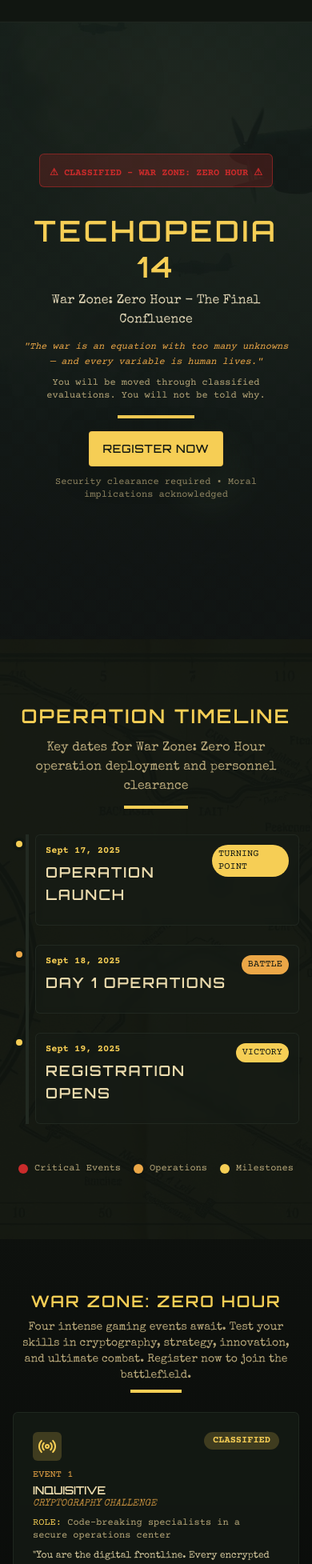
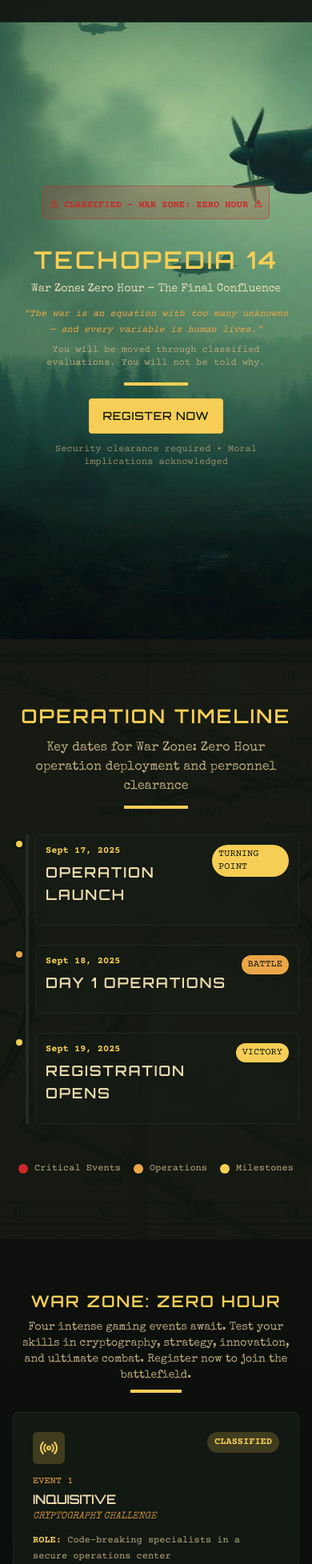
Before and after one commit to IEEE-TECH/UPDATED--WEEBSITE, a React (Vite) app: page / in a window 390 px wide. Shown: the part 45-2000 px from the top of the page at 80% size. Built offline with nearby package versions, Linux system fonts and the light colour scheme.

Commit message:
Optimize mobile performance: reduce animations, add touch-manipulation, disable heavy effects on mobile, improve scrolling

```diff
--- a/src/components/GamesHub.tsx
+++ b/src/components/GamesHub.tsx
@@ -135,50 +135,50 @@ const GamesHub = () => {
           <div className="w-16 sm:w-20 md:w-24 h-1 bg-classified-gold mx-auto mt-2 sm:mt-3" />
         </div>
 
-        {/* Events Grid */}
-        <div className="grid grid-cols-1 sm:grid-cols-2 lg:grid-cols-4 gap-3 sm:gap-4 md:gap-6">
+        {/* Events Grid - Optimized for Mobile */}
+        <div className="grid grid-cols-1 sm:grid-cols-2 lg:grid-cols-4 gap-4 sm:gap-6 md:gap-8">
           {trinityEvents.map((event, index) => (
             <Card
               key={index}
-              className="group hover:shadow-golden transition-all duration-500 hover:scale-105 bg-card/70 backdrop-blur-sm border-border/50 overflow-hidden h-full"
+              className="group hover:shadow-golden transition-all duration-300 hover:scale-[1.02] bg-card/70 backdrop-blur-none sm:backdrop-blur-sm border-border/50 overflow-hidden h-full will-change-transform touch-manipulation"
             >
-              <CardHeader className="relative pb-2 sm:pb-3">
-                <div className="flex items-start justify-between mb-1 sm:mb-2">
-                  <div className={`p-1.5 sm:p-2 rounded-lg bg-classified-gold/20 text-classified-gold group-hover:scale-110 transition-all`}>
+              <CardHeader className="relative pb-3 sm:pb-4">
+                <div className="flex items-start justify-between mb-2 sm:mb-3">
+                  <div className={`p-2 sm:p-2.5 rounded-lg bg-classified-gold/20 text-classified-gold group-hover:scale-110 transition-transform duration-300`}>
                     {event.icon}
                   </div>
-                  <Badge variant="secondary" className={`font-mono-classified text-xs ${getDifficultyColor(event.difficulty)}`}>
+                  <Badge variant="secondary" className={`font-mono-classified text-xs px-2 py-1 ${getDifficultyColor(event.difficulty)}`}>
                     {event.difficulty}
                   </Badge>
                 </div>
 
-                <div className="mb-1 sm:mb-2">
-                  <div className="text-xs font-mono-classified text-warning-amber mb-0.5 sm:mb-1">
+                <div className="mb-2 sm:mb-3">
+                  <div className="text-xs font-mono-classified text-warning-amber mb-1 sm:mb-2">
                     EVENT {event.eventNumber}
                   </div>
-                  <CardTitle className="font-classified text-sm sm:text-base text-foreground group-hover:text-classified-gold transition-colors leading-tight">
+                  <CardTitle className="font-classified text-base sm:text-lg text-foreground group-hover:text-classified-gold transition-colors duration-300 leading-tight">
                     {event.title}
                   </CardTitle>
-                  <div className="text-xs sm:text-sm font-intel text-warning-amber/80 italic">
+                  <div className="text-xs sm:text-sm font-intel text-warning-amber/80 italic mt-1">
                     {event.subtitle}
                   </div>
                 </div>
               </CardHeader>
 
-              <CardContent className="space-y-2 sm:space-y-3 pt-0">
+              <CardContent className="space-y-3 sm:space-y-4 pt-0">
                 {/* Role */}
-                <div className="text-xs font-mono-classified text-muted-foreground">
-                  <span className="text-classified-gold">ROLE:</span> {event.role}
+                <div className="text-xs font-mono-classified text-muted-foreground leading-relaxed">
+                  <span className="text-classified-gold font-semibold">ROLE:</span> {event.role}
                 </div>
 
-                {/* Briefing */}
-                <div className="text-xs font-intel text-foreground/90 leading-relaxed">
+                {/* Briefing - Truncated on mobile */}
+                <div className="text-xs sm:text-sm font-intel text-foreground/90 leading-relaxed line-clamp-3">
                   "{event.briefing}"
                 </div>
 
                 {/* Status */}
-                <div className="flex items-center justify-between pt-1 sm:pt-2">
-                  <span className={`text-xs font-mono-classified ${
+                <div className="flex items-center justify-between pt-2">
+                  <span className={`text-xs font-mono-classified font-semibold ${
                     event.status === "AVAILABLE" ? "text-classified-gold" :
                     event.status === "LOCKED" ? "text-alert-red" : "text-warning-amber"
                   }`}>
@@ -186,9 +186,9 @@ const GamesHub = () => {
                   </span>
                 </div>
 
-                {/* Action Button */}
+                {/* Action Button - Optimized for touch */}
                 <Button
-                  className="w-full text-xs group-hover:bg-classified-gold group-hover:text-background transition-all cursor-pointer"
+                  className="w-full text-xs sm:text-sm group-hover:bg-classified-gold group-hover:text-background transition-all duration-300 cursor-pointer touch-manipulation"
                   variant="outline"
                   size="sm"
                   disabled={event.status === "LOCKED"}
--- a/src/components/HeroSection.tsx
+++ b/src/components/HeroSection.tsx
@@ -258,25 +258,25 @@ const Navbar = ({ onOpenRegistration }: { onOpenRegistration?: () => void }) =>
         </div>
       </nav>
 
-      {/* Brochure Modal */}
+      {/* Brochure Modal - Mobile Optimized */}
       {showBrochure && (
         <Dialog open={showBrochure} onOpenChange={handleBrochureClose}>
-          <DialogContent className="max-w-2xl bg-gradient-to-b from-shadow-dark to-black border-border/50">
-            <DialogHeader>
-              <DialogTitle className="text-center font-classified text-classified-gold text-2xl flex items-center justify-center gap-2">
-                <AlertTriangle className="h-6 w-6 text-alert-red" />
-                CLASSIFIED BROCHURE
+          <DialogContent className="max-w-[95vw] sm:max-w-2xl max-h-[90vh] overflow-y-auto bg-gradient-to-b from-shadow-dark to-black border-border/50">
+            <DialogHeader className="sticky top-0 bg-gradient-to-b from-shadow-dark to-black pb-4">
+              <DialogTitle className="text-center font-classified text-classified-gold text-xl sm:text-2xl flex items-center justify-center gap-2">
+                <AlertTriangle className="h-5 w-5 sm:h-6 sm:w-6 text-alert-red" />
+                <span className="text-lg sm:text-xl">CLASSIFIED BROCHURE</span>
               </DialogTitle>
-              <p className="text-center font-intel text-muted-foreground">
+              <p className="text-center font-intel text-muted-foreground text-sm">
                 War Zone: Zero Hour - Operation Briefing
               </p>
             </DialogHeader>
 
-            <div className="space-y-6 mt-6">
+            <div className="space-y-4 sm:space-y-6 mt-4 sm:mt-6 px-2 sm:px-0">
               {/* Warning Section */}
-              <div className="bg-alert-red/10 border border-alert-red/30 rounded-lg p-4">
+              <div className="bg-alert-red/10 border border-alert-red/30 rounded-lg p-3 sm:p-4">
                 <div className="flex items-start gap-3">
-                  <AlertTriangle className="h-5 w-5 text-alert-red mt-0.5 flex-shrink-0" />
+                  <AlertTriangle className="h-4 w-4 sm:h-5 sm:w-5 text-alert-red mt-0.5 flex-shrink-0" />
                   <div>
                     <h3 className="font-classified text-alert-red text-sm mb-2">
                       ⚠ SECURITY CLEARANCE REQUIRED
@@ -290,56 +290,56 @@ const Navbar = ({ onOpenRegistration }: { onOpenRegistration?: () => void }) =>
               </div>
 
               {/* Operation Details */}
-              <div className="space-y-4">
-                <div className="bg-card/70 backdrop-blur-sm border border-border/50 rounded-lg p-4">
-                  <h4 className="font-classified text-classified-gold text-lg mb-3">
+              <div className="space-y-3 sm:space-y-4">
+                <div className="bg-card/70 backdrop-blur-sm border border-border/50 rounded-lg p-3 sm:p-4">
+                  <h4 className="font-classified text-classified-gold text-base sm:text-lg mb-3">
                     OPERATION OVERVIEW
                   </h4>
                   <div className="space-y-2 text-sm font-intel text-foreground/90">
-                    <p><span className="text-classified-gold">Code Name:</span> War Zone: Zero Hour</p>
-                    <p><span className="text-classified-gold">Classification:</span> TOP SECRET</p>
-                    <p><span className="text-classified-gold">Duration:</span> 48 Hours of Intense Combat</p>
-                    <p><span className="text-classified-gold">Participants:</span> Elite Gaming Forces</p>
+                    <p><span className="text-classified-gold font-semibold">Code Name:</span> War Zone: Zero Hour</p>
+                    <p><span className="text-classified-gold font-semibold">Classification:</span> TOP SECRET</p>
+                    <p><span className="text-classified-gold font-semibold">Duration:</span> 48 Hours of Intense Combat</p>
+                    <p><span className="text-classified-gold font-semibold">Participants:</span> Elite Gaming Forces</p>
                   </div>
                 </div>
 
-                <div className="bg-card/70 backdrop-blur-sm border border-border/50 rounded-lg p-4">
-                  <h4 className="font-classified text-classified-gold text-lg mb-3">
+                <div className="bg-card/70 backdrop-blur-sm border border-border/50 rounded-lg p-3 sm:p-4">
+                  <h4 className="font-classified text-classified-gold text-base sm:text-lg mb-3">
                     COMBAT EVENTS
                   </h4>
-                  <div className="grid grid-cols-1 gap-3">
+                  <div className="grid grid-cols-1 gap-2 sm:gap-3">
                     <div className="flex items-center gap-3 p-2 bg-classified-gold/10 rounded">
-                      <Radio className="h-4 w-4 text-classified-gold" />
-                      <span className="text-sm font-intel">Inquisitive - Cryptography Challenge</span>
+                      <Radio className="h-4 w-4 text-classified-gold flex-shrink-0" />
+                      <span className="text-xs sm:text-sm font-intel">Inquisitive - Cryptography Challenge</span>
                     </div>
                     <div className="flex items-center gap-3 p-2 bg-warning-amber/10 rounded">
-                      <MessageSquare className="h-4 w-4 text-warning-amber" />
-                      <span className="text-sm font-intel">Squabble - Strategic Debate</span>
+                      <MessageSquare className="h-4 w-4 text-warning-amber flex-shrink-0" />
+                      <span className="text-xs sm:text-sm font-intel">Squabble - Strategic Debate</span>
                     </div>
                     <div className="flex items-center gap-3 p-2 bg-alert-red/10 rounded">
-                      <Wrench className="h-4 w-4 text-alert-red" />
-                      <span className="text-sm font-intel">Eureka - Innovation Battleground</span>
+                      <Wrench className="h-4 w-4 text-alert-red flex-shrink-0" />
+                      <span className="text-xs sm:text-sm font-intel">Eureka - Innovation Battleground</span>
                     </div>
                     <div className="flex items-center gap-3 p-2 bg-document-cream/10 rounded">
-                      <Users className="h-4 w-4 text-document-cream" />
-                      <span className="text-sm font-intel">Warlash 2.0 - Ultimate Showdown</span>
+                      <Users className="h-4 w-4 text-document-cream flex-shrink-0" />
+                      <span className="text-xs sm:text-sm font-intel">Warlash 2.0 - Ultimate Showdown</span>
                     </div>
                   </div>
                 </div>
               </div>
 
               {/* Security Warning */}
-              <div className="bg-warning-amber/10 border border-warning-amber/30 rounded-lg p-4">
+              <div className="bg-warning-amber/10 border border-warning-amber/30 rounded-lg p-3 sm:p-4">
                 <p className="text-xs font-mono-classified text-warning-amber leading-relaxed text-center">
                   "The battlefield is no place for the unprepared. Every decision carries the weight of victory or defeat.
                   Choose your path wisely, soldier."
                 </p>
               </div>
 
-              {/* Action Buttons */}
-              <div className="flex gap-3 pt-4">
+              {/* Action Buttons - Mobile Optimized */}
+              <div className="flex flex-col sm:flex-row gap-3 pt-4 sticky bottom-0 bg-gradient-to-b from-shadow-dark to-black pb-2">
                 <Button
-                  className="flex-1 bg-classified-gold hover:bg-primary text-background font-classified"
+                  className="flex-1 bg-classified-gold hover:bg-primary text-background font-classified text-sm sm:text-base touch-manipulation"
                   onClick={() => {
                     handleBrochureClose();
                     onOpenRegistration?.();
@@ -349,7 +349,7 @@ const Navbar = ({ onOpenRegistration }: { onOpenRegistration?: () => void }) =>
                 </Button>
                 <Button
                   variant="outline"
-                  className="flex-1 border-border/50 hover:border-classified-gold/50 font-classified"
+                  className="flex-1 border-border/50 hover:border-classified-gold/50 font-classified text-sm sm:text-base touch-manipulation"
                   onClick={handleBrochureClose}
                 >
                   ABORT MISSION
@@ -439,9 +439,9 @@ const HeroSection = () => {
       {/* Navbar */}
       <Navbar onOpenRegistration={handleRegistrationClick} />
 
-      {/* Background Image */}
+      {/* Background Image - Optimized for mobile */}
       <div
-        className="absolute inset-0 bg-cover bg-center bg-no-repeat"
+        className="absolute inset-0 bg-cover bg-center bg-no-repeat will-change-transform"
         style={{
           backgroundImage: `url(${heroBackground})`,
         }}
@@ -450,22 +450,22 @@ const HeroSection = () => {
       {/* Dark Overlay */}
       <div className="absolute inset-0 bg-gradient-classified" />
 
-      {/* Classified Document Effects */}
-      <div className="absolute inset-0 texture-redacted opacity-20" />
+      {/* Classified Document Effects - Reduced on mobile */}
+      <div className="absolute inset-0 texture-redacted opacity-10 sm:opacity-20" />
 
-      {/* Subtle Shadow Elements */}
-      <div className="absolute inset-0">
+      {/* Subtle Shadow Elements - Optimized */}
+      <div className="absolute inset-0 hidden sm:block">
         <div className="absolute top-20 left-10 w-32 h-32 opacity-10 bg-shadow-dark rounded-full blur-xl" />
         <div className="absolute bottom-40 right-20 w-24 h-24 opacity-15 bg-intel-green rounded-full blur-lg" />
         <div className="absolute top-1/2 left-1/4 w-16 h-16 opacity-10 bg-shadow-dark rounded-full blur-md" />
       </div>
 
-      {/* Content */}
+      {/* Content - Mobile Optimized */}
       <div className="relative z-10 text-center px-4 sm:px-6 lg:px-8 max-w-6xl mx-auto pt-16 sm:pt-20">
         <div className="animate-fade-up">
           {/* Classification Header */}
           <div className="mb-4 sm:mb-6">
-            <div className="inline-block bg-alert-red/20 border border-alert-red/50 px-3 sm:px-4 py-2 rounded-lg mb-4">
+            <div className="inline-block bg-alert-red/20 border border-alert-red/50 px-2 sm:px-3 lg:px-4 py-2 rounded-lg mb-4">
               <span className="font-mono-classified text-alert-red text-xs sm:text-sm font-bold">
                 ⚠ CLASSIFIED - WAR ZONE: ZERO HOUR ⚠
               </span>
@@ -473,12 +473,12 @@ const HeroSection = () => {
           </div>
 
           {/* Main Title - Mobile Responsive */}
-          <h1 className="text-4xl sm:text-5xl md:text-6xl lg:text-7xl xl:text-8xl font-classified text-classified-gold mb-2 sm:mb-4 leading-tight">
+          <h1 className="text-3xl sm:text-4xl md:text-5xl lg:text-6xl xl:text-7xl 2xl:text-8xl font-classified text-classified-gold mb-2 sm:mb-4 leading-tight">
             TECHOPEDIA 14
           </h1>
 
           {/* Subtitle */}
-          <p className="text-base sm:text-lg md:text-xl lg:text-2xl font-intel text-document-cream mb-3 sm:mb-4 opacity-90 px-2">
+          <p className="text-sm sm:text-base md:text-lg lg:text-xl xl:text-2xl font-intel text-document-cream mb-3 sm:mb-4 opacity-90 px-2">
             War Zone: Zero Hour - The Final Confluence
           </p>
 
@@ -493,7 +493,7 @@ const HeroSection = () => {
           </div>
 
           {/* Decorative Line */}
-          <div className="w-24 sm:w-32 h-1 bg-classified-gold mx-auto mb-4 sm:mb-6" />
+          <div className="w-20 sm:w-24 md:w-32 h-1 bg-classified-gold mx-auto mb-4 sm:mb-6" />
 
           {/* Call to Action */}
           <div className="space-y-3">
@@ -501,7 +501,7 @@ const HeroSection = () => {
               variant="hero"
               size="lg"
               onClick={handleRegistrationClick}
-              className="bg-classified-gold hover:bg-primary text-background font-classified text-sm sm:text-base px-4 sm:px-6 py-2 sm:py-3 shadow-classified transition-all hover:scale-105"
+              className="bg-classified-gold hover:bg-primary text-background font-classified text-sm sm:text-base px-4 sm:px-6 py-2 sm:py-3 shadow-classified transition-all duration-300 hover:scale-105 touch-manipulation"
             >
               REGISTER NOW
             </Button>
@@ -513,55 +513,55 @@ const HeroSection = () => {
         </div>
 
         {/* Classification Stamps - Hidden on very small screens */}
-        <div className="absolute -top-8 -right-8 w-10 sm:w-12 h-10 sm:h-12 border-2 border-alert-red/30 rounded-full flex items-center justify-center transform rotate-12 hidden sm:flex">
+        <div className="absolute -top-8 -right-8 w-8 sm:w-10 lg:w-12 h-8 sm:h-10 lg:h-12 border-2 border-alert-red/30 rounded-full flex items-center justify-center transform rotate-12 hidden sm:flex">
           <span className="text-alert-red text-xs font-classified">TOP<br/>SECRET</span>
         </div>
-        <div className="absolute top-16 -left-6 w-8 sm:w-10 h-8 sm:h-10 border border-warning-amber/30 rounded flex items-center justify-center transform -rotate-12 hidden sm:flex">
+        <div className="absolute top-16 -left-6 w-6 sm:w-8 lg:w-10 h-6 sm:h-8 lg:h-10 border border-warning-amber/30 rounded flex items-center justify-center transform -rotate-12 hidden sm:flex">
           <span className="text-warning-amber text-xs font-classified">EYES<br/>ONLY</span>
         </div>
       </div>
 
-      {/* Game Selection Modal */}
+      {/* Game Selection Modal - Mobile Optimized */}
       {showGameSelection && (
         <Dialog open={showGameSelection} onOpenChange={handleGameSelectionClose}>
-          <DialogContent className="max-w-4xl bg-gradient-to-b from-shadow-dark to-black border-border/50">
-            <DialogHeader>
-              <DialogTitle className="text-center font-classified text-classified-gold text-2xl">
+          <DialogContent className="max-w-[95vw] sm:max-w-4xl max-h-[90vh] overflow-y-auto bg-gradient-to-b from-shadow-dark to-black border-border/50">
+            <DialogHeader className="sticky top-0 bg-gradient-to-b from-shadow-dark to-black pb-4">
+              <DialogTitle className="text-center font-classified text-classified-gold text-xl sm:text-2xl">
                 SELECT YOUR BATTLEFIELD
               </DialogTitle>
-              <p className="text-center font-intel text-muted-foreground">
+              <p className="text-center font-intel text-muted-foreground text-sm">
                 Choose your event and register for War Zone: Zero Hour
               </p>
             </DialogHeader>
 
-            <div className="grid grid-cols-1 md:grid-cols-2 gap-4 mt-6">
+            <div className="grid grid-cols-1 sm:grid-cols-2 gap-3 sm:gap-4 mt-4 sm:mt-6 px-2 sm:px-0">
               {games.map((game, index) => (
                 <div
                   key={index}
-                  className="group bg-card/70 backdrop-blur-sm border border-border/50 rounded-lg p-4 hover:border-classified-gold/50 transition-all hover:scale-105 cursor-pointer"
+                  className="group bg-card/70 backdrop-blur-sm border border-border/50 rounded-lg p-3 sm:p-4 hover:border-classified-gold/50 transition-all duration-300 hover:scale-[1.02] cursor-pointer touch-manipulation will-change-transform"
                   onClick={() => handleGameRegistration(game.registrationLink, game.title)}
                 >
                   <div className="flex items-start justify-between mb-3">
                     <div className="flex items-center gap-3">
-                      <div className="p-2 rounded-lg bg-classified-gold/20 text-classified-gold group-hover:scale-110 transition-all">
+                      <div className="p-2 rounded-lg bg-classified-gold/20 text-classified-gold group-hover:scale-110 transition-transform duration-300">
                         {game.icon}
                       </div>
-                      <div>
-                        <h3 className="font-classified text-lg text-foreground group-hover:text-classified-gold transition-colors">
+                      <div className="min-w-0 flex-1">
+                        <h3 className="font-classified text-base sm:text-lg text-foreground group-hover:text-classified-gold transition-colors duration-300 leading-tight">
                           {game.title}
                         </h3>
-                        <p className="text-sm font-intel text-warning-amber/80">
+                        <p className="text-xs sm:text-sm font-intel text-warning-amber/80 mt-1">
                           {game.subtitle}
                         </p>
                       </div>
                     </div>
-                    <div className={`px-2 py-1 rounded text-xs font-mono-classified ${getDifficultyColor(game.difficulty)}`}>
+                    <div className={`px-2 py-1 rounded text-xs font-mono-classified whitespace-nowrap ${getDifficultyColor(game.difficulty)}`}>
                       {game.difficulty}
                     </div>
                   </div>
 
                   <Button
-                    className="w-full bg-classified-gold hover:bg-primary text-background font-classified transition-all"
+                    className="w-full bg-classified-gold hover:bg-primary text-background font-classified transition-all duration-300 touch-manipulation"
                     size="sm"
                   >
                     REGISTER NOW
@@ -570,7 +570,7 @@ const HeroSection = () => {
               ))}
             </div>
 
-            <div className="text-center mt-6">
+            <div className="text-center mt-4 sm:mt-6">
               <p className="text-xs font-mono-classified text-muted-foreground">
                 Security clearance required • Moral implications acknowledged
               </p>
--- a/src/index.css
+++ b/src/index.css
@@ -202,41 +202,105 @@
     animation: timeline-pulse 2s infinite;
   }
 
-  /* Custom Component Styles */
-  .bg-gradient-hero {
-    background: var(--gradient-hero);
+  /* Performance Optimizations */
+  .will-change-transform {
+    will-change: transform;
   }
 
-  .bg-gradient-classified {
-    background: var(--gradient-classified);
+  .touch-manipulation {
+    touch-action: manipulation;
   }
 
-  .bg-gradient-intel {
-    background: var(--gradient-intel);
+  /* Mobile Performance Optimizations */
+  @media (max-width: 768px) {
+    * {
+      -webkit-tap-highlight-color: transparent;
+      -webkit-touch-callout: none;
+      -webkit-user-select: none;
+      -khtml-user-select: none;
+      -moz-user-select: none;
+      -ms-user-select: none;
+      user-select: none;
+    }
+
+    /* Enable touch for interactive elements */
+    button, a, input, textarea, select {
+      -webkit-user-select: text;
+      -khtml-user-select: text;
+      -moz-user-select: text;
+      -ms-user-select: text;
+      user-select: text;
+    }
+
+    /* Reduce motion for better performance */
+    *, *::before, *::after {
+      animation-duration: 0.2s !important;
+      animation-delay: 0s !important;
+      transition-duration: 0.2s !important;
+      transition-delay: 0s !important;
+    }
+
+    /* Optimize scrolling */
+    html {
+      scroll-behavior: auto;
+    }
+
+    /* Reduce backdrop blur on mobile */
+    .backdrop-blur-sm {
+      backdrop-filter: none;
+    }
+
+    .backdrop-blur {
+      backdrop-filter: blur(2px);
+    }
+
+    /* Disable heavy effects on mobile */
+    .texture-redacted {
+      opacity: 0.05;
+    }
+
+    /* Optimize hover effects */
+    .hover\:scale-105:hover {
+      transform: scale(1.02);
+    }
+
+    .hover\:scale-\[1\.02\]:hover {
+      transform: scale(1.01);
+    }
   }
 
-  .shadow-classified {
-    box-shadow: var(--shadow-classified);
+  /* Enhanced Performance utility classes */
+  .will-change-transform {
+    will-change: transform;
   }
 
-  .shadow-intel {
-    box-shadow: var(--shadow-intel);
+  .touch-manipulation {
+    touch-action: manipulation;
   }
 
-  .shadow-redacted {
-    box-shadow: var(--shadow-redacted);
+  /* GPU acceleration for better performance */
+  .gpu-accelerated {
+    transform: translateZ(0);
+    backface-visibility: hidden;
+    perspective: 1000px;
   }
 
-  .shadow-inset {
-    box-shadow: var(--shadow-inset);
-  }
+  /* Reduced motion support */
+  @media (prefers-reduced-motion: reduce) {
+    *, *::before, *::after {
+      animation-duration: 0.01ms !important;
+      animation-iteration-count: 1 !important;
+      transition-duration: 0.01ms !important;
+      scroll-behavior: auto !important;
+    }
 
-  .transition-military {
-    transition: var(--transition-military);
-  }
-
-  .transition-combat {
-    transition: var(--transition-combat);
+    .animate-fade-up,
+    .animate-float,
+    .animate-battlefield-smoke,
+    .animate-brass-shine,
+    .animate-timeline-pulse {
+      animation: none !important;
+    }
   }
 
   /* Texture Overlays */
```
